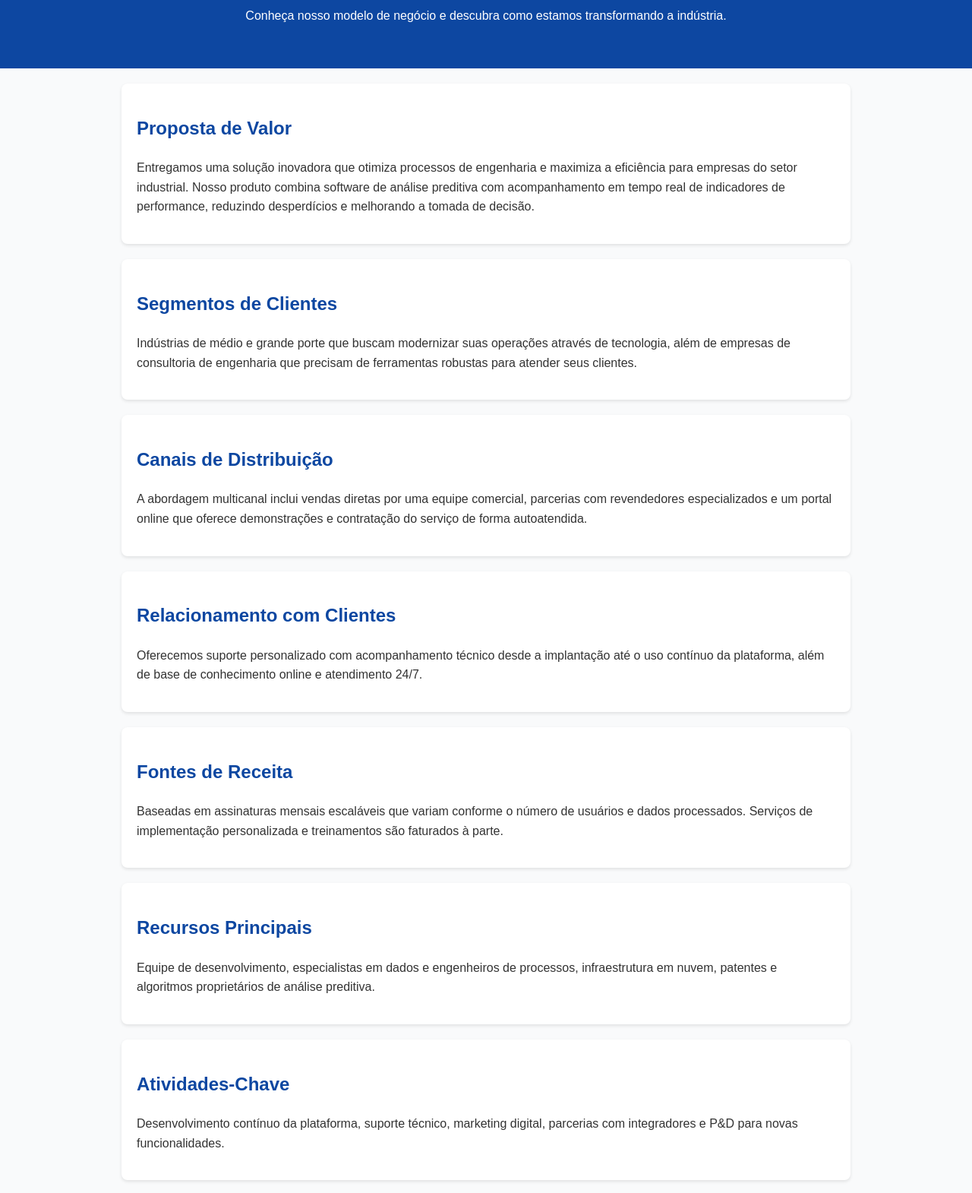
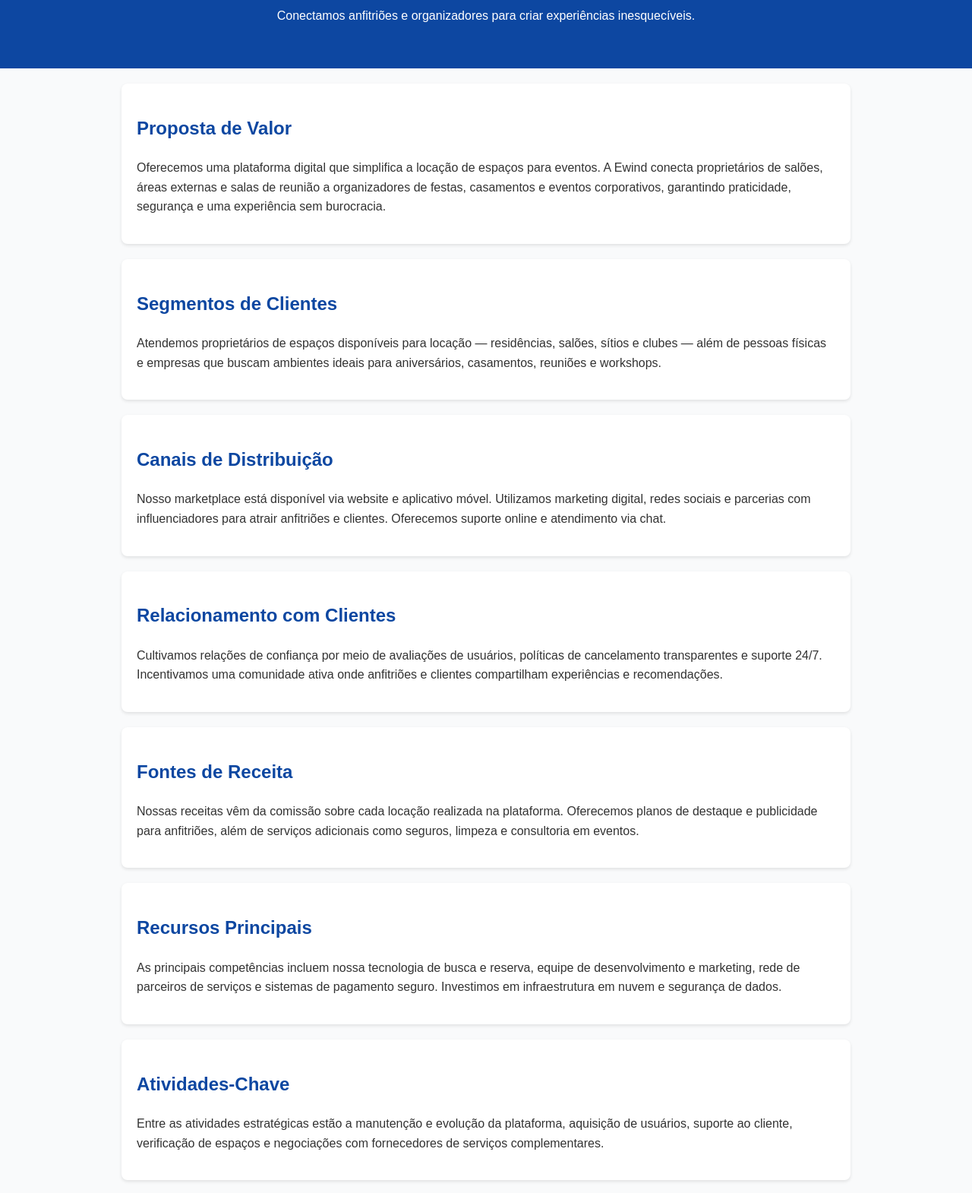
Before and after one commit to Fernando1194/ewind-landing, a plain HTML site: page index.html in a window 1280 px wide. Shown: the part 99-1669 px from the top of the page at 76% size. Drawn offline with Linux system fonts and the light colour scheme.

Commit message:
Update index.html

```diff
--- a/index.html
+++ b/index.html
@@ -3,7 +3,7 @@
 <head>
   <meta charset="UTF-8">
   <meta name="viewport" content="width=device-width, initial-scale=1.0">
-  <title>Modelo de Negócio - Inovação em Engenharia</title>
+  <title>Modelo de Negócio - Ewind Marketplace de Eventos</title>
   <style>
     body {
       font-family: Arial, sans-serif;
@@ -51,51 +51,51 @@
 </head>
 <body>
   <header>
-    <h1>Inovação e Eficiência para a Engenharia</h1>
-    <p>Conheça nosso modelo de negócio e descubra como estamos transformando a indústria.</p>
+    <h1>Ewind: Marketplace para Aluguel de Espaços de Eventos</h1>
+    <p>Conectamos anfitriões e organizadores para criar experiências inesquecíveis.</p>
   </header>
 
   <section>
     <div class="card">
       <h2>Proposta de Valor</h2>
-      <p>Entregamos uma solução inovadora que otimiza processos de engenharia e maximiza a eficiência para empresas do setor industrial. Nosso produto combina software de análise preditiva com acompanhamento em tempo real de indicadores de performance, reduzindo desperdícios e melhorando a tomada de decisão.</p>
+      <p>Oferecemos uma plataforma digital que simplifica a locação de espaços para eventos. A Ewind conecta proprietários de salões, áreas externas e salas de reunião a organizadores de festas, casamentos e eventos corporativos, garantindo praticidade, segurança e uma experiência sem burocracia.</p>
     </div>
     <div class="card">
       <h2>Segmentos de Clientes</h2>
-      <p>Indústrias de médio e grande porte que buscam modernizar suas operações através de tecnologia, além de empresas de consultoria de engenharia que precisam de ferramentas robustas para atender seus clientes.</p>
+      <p>Atendemos proprietários de espaços disponíveis para locação — residências, salões, sítios e clubes — além de pessoas físicas e empresas que buscam ambientes ideais para aniversários, casamentos, reuniões e workshops.</p>
     </div>
     <div class="card">
       <h2>Canais de Distribuição</h2>
-      <p>A abordagem multicanal inclui vendas diretas por uma equipe comercial, parcerias com revendedores especializados e um portal online que oferece demonstrações e contratação do serviço de forma autoatendida.</p>
+      <p>Nosso marketplace está disponível via website e aplicativo móvel. Utilizamos marketing digital, redes sociais e parcerias com influenciadores para atrair anfitriões e clientes. Oferecemos suporte online e atendimento via chat.</p>
     </div>
     <div class="card">
       <h2>Relacionamento com Clientes</h2>
-      <p>Oferecemos suporte personalizado com acompanhamento técnico desde a implantação até o uso contínuo da plataforma, além de base de conhecimento online e atendimento 24/7.</p>
+      <p>Cultivamos relações de confiança por meio de avaliações de usuários, políticas de cancelamento transparentes e suporte 24/7. Incentivamos uma comunidade ativa onde anfitriões e clientes compartilham experiências e recomendações.</p>
     </div>
     <div class="card">
       <h2>Fontes de Receita</h2>
-      <p>Baseadas em assinaturas mensais escaláveis que variam conforme o número de usuários e dados processados. Serviços de implementação personalizada e treinamentos são faturados à parte.</p>
+      <p>Nossas receitas vêm da comissão sobre cada locação realizada na plataforma. Oferecemos planos de destaque e publicidade para anfitriões, além de serviços adicionais como seguros, limpeza e consultoria em eventos.</p>
     </div>
     <div class="card">
       <h2>Recursos Principais</h2>
-      <p>Equipe de desenvolvimento, especialistas em dados e engenheiros de processos, infraestrutura em nuvem, patentes e algoritmos proprietários de análise preditiva.</p>
+      <p>As principais competências incluem nossa tecnologia de busca e reserva, equipe de desenvolvimento e marketing, rede de parceiros de serviços e sistemas de pagamento seguro. Investimos em infraestrutura em nuvem e segurança de dados.</p>
     </div>
     <div class="card">
       <h2>Atividades-Chave</h2>
-      <p>Desenvolvimento contínuo da plataforma, suporte técnico, marketing digital, parcerias com integradores e P&D para novas funcionalidades.</p>
+      <p>Entre as atividades estratégicas estão a manutenção e evolução da plataforma, aquisição de usuários, suporte ao cliente, verificação de espaços e negociações com fornecedores de serviços complementares.</p>
     </div>
     <div class="card">
       <h2>Parcerias Principais</h2>
-      <p>Provedores de nuvem, empresas de automação industrial, universidades para pesquisa em machine learning e instituições financeiras para facilitar pagamentos.</p>
+      <p>Firmamos parcerias com fornecedores de catering, decoração, fotografia, música, além de seguradoras que oferecem coberturas para eventos. Também buscamos alianças com empresas de entretenimento e turismo.</p>
     </div>
     <div class="card">
       <h2>Estrutura de Custos</h2>
-      <p>Salários da equipe, infraestrutura de TI, licenças de software, segurança, marketing, vendas e investimentos em pesquisa e desenvolvimento.</p>
+      <p>Nossa estrutura de custos envolve desenvolvimento de software, hospedagem e infraestrutura tecnológica, marketing e aquisição de usuários, suporte ao cliente, taxas de transação e despesas administrativas.</p>
     </div>
   </section>
 
   <footer>
-    <p>© 2025 Inovação em Engenharia. Todos os direitos reservados.</p>
+    <p>© 2025 Ewind. Todos os direitos reservados.</p>
   </footer>
 </body>
 </html>
```
